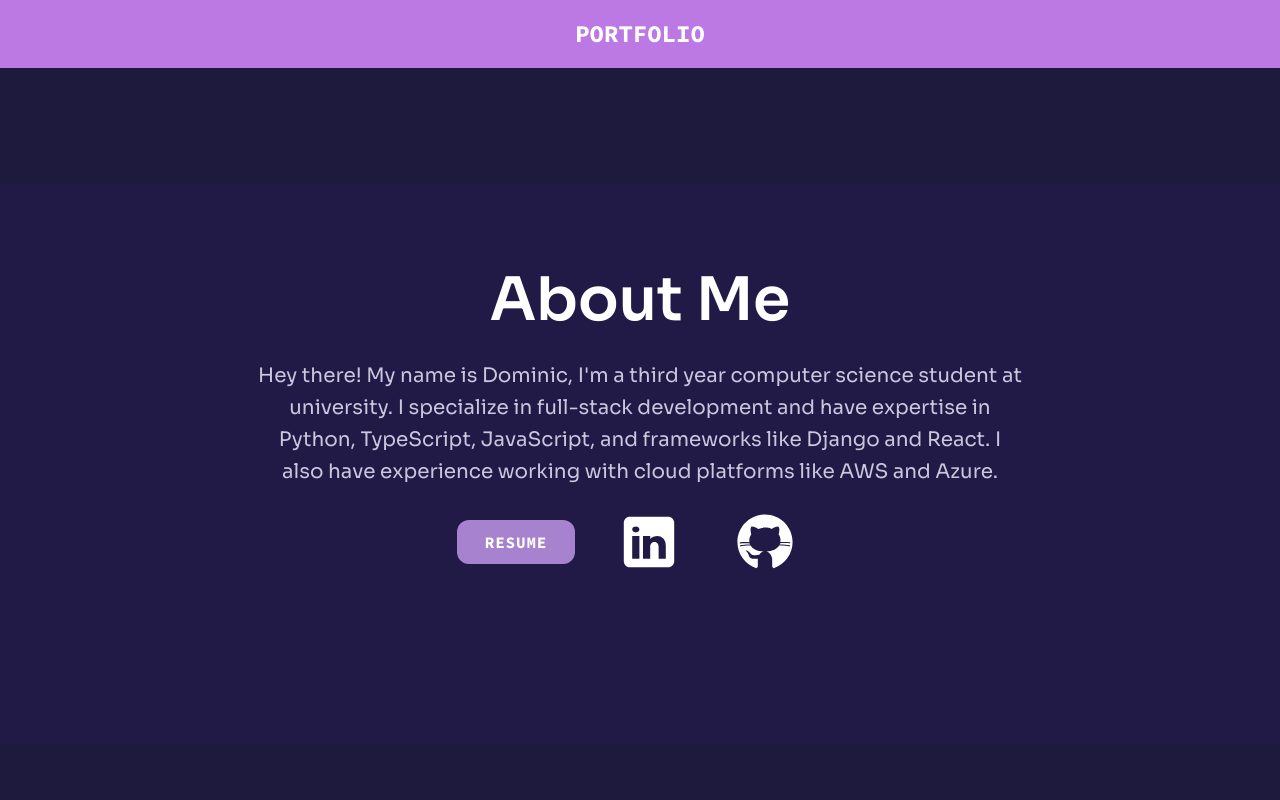
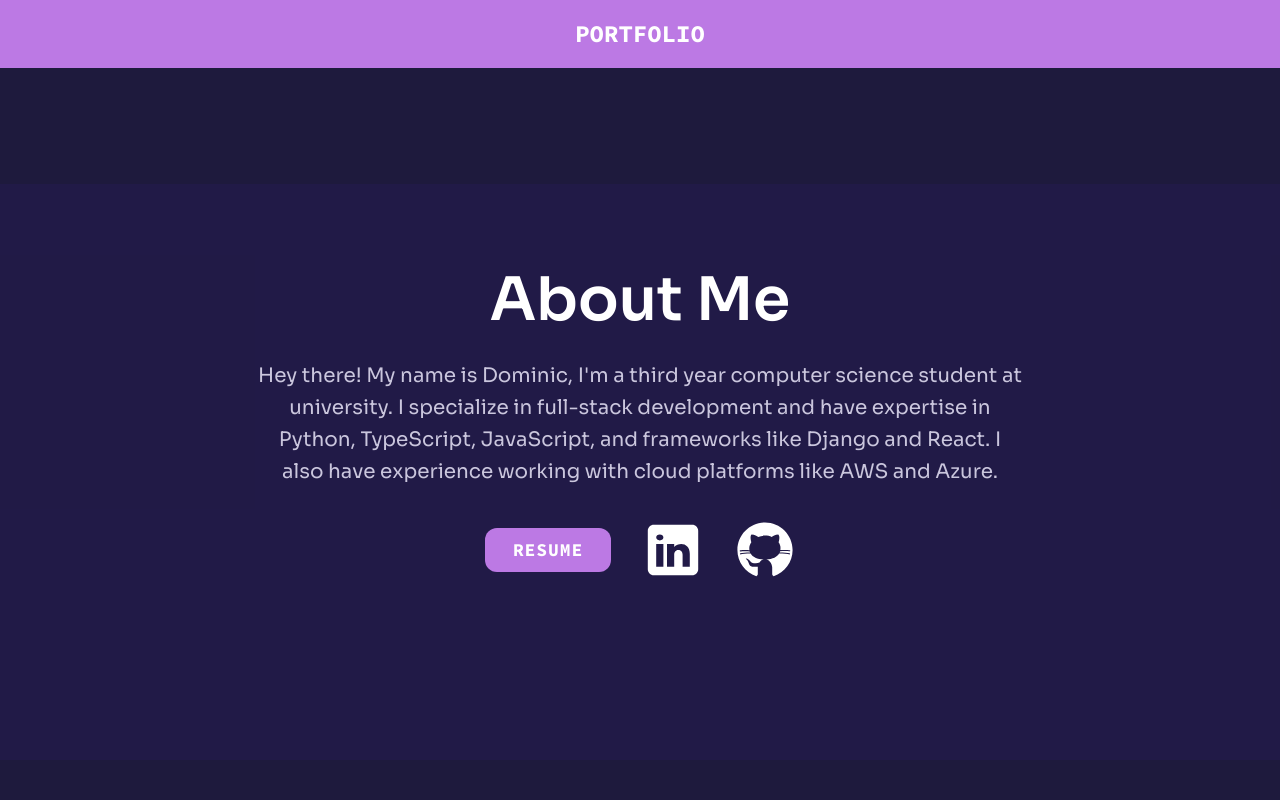
Before and after one commit to dbradley2003/my-web-portfolio, a React (Vite) app: page / in a window 1280 px wide. Shown: the top 800 px of the page. Built offline with nearby package versions, Linux system fonts and the light colour scheme.

Commit message:
fixed svg dimensions

```diff
--- a/src/components/ui/AboutMe.tsx
+++ b/src/components/ui/AboutMe.tsx
@@ -1,8 +1,9 @@
+import { Link } from "react-router-dom";
 import { Button } from "./Button";
 import { Section } from "./Section";
 
-import GitHub from "@/assets/svg/github-icon.svg";
-import LinkedIn from "@/assets/svg/linkedin-icon.svg";
+import GitHub from "@/assets/svg/github-icon.svg?react";
+import LinkedIn from "@/assets/svg/linkedin-icon.svg?react";
 
 export const AboutMe = () => {
   return (
@@ -18,77 +19,31 @@ export const AboutMe = () => {
             platforms like AWS and Azure.
           </p>
 
-          <div className="flex items-center justify-center ">
+          <div className="flex items-center justify-center gap-8  ">
             <Button
               href=""
               white={false}
-              className=" bg-lightAction/80 text-base rounded-xl "
+              className=" bg-action text-lg rounded-xl "
             >
               Resume
             </Button>
-            <div className="flex items-center justify-center ml-4">
             <Button
               href="https://www.linkedin.com/in/dominic-bradley-602787241/"
               white={false}
+              className="w-15 h-15 border-none "
             >
-                <img src={LinkedIn} alt="GitHub" className="w-15 h-15" />
-                {/* <span className="body-1">LinkedIn</span> */}
+              <LinkedIn className="w-15 h-15" />
             </Button>{" "}
-              <Button href="https://github.com/dbradley2003" white={false}>
-                <img src={GitHub} alt="GitHub" className="w-15 h-15" />
-                {/* <span className="body-1">GitHub</span> */}
+            <Button
+              href="https://github.com/dbradley2003"
+              white={false}
+              className="w-15 h-15 border-none "
+            >
+              <GitHub className="w-15 h-15 " />
             </Button>
-            </div>
           </div>
         </div>
       </div>
     </Section>
   );
 };
-
-{
-  /* <div className="container border-2  grid font-terminal shadow-sm  grid-cols-2 bg-lightAction text-background justif-center items-center rounded-xl h-[35rem]   "> */
-}
-/* <Button
-              className="text-lg text-background "
-              href="https://github.com/dbradley2003"
-            >
-              <GitHub />
-              <span>GitHub</span>
-            </Button>
-
-            <Button
-              className="text-lg text-background "
-              href="https://www.linkedin.com/in/dominic-bradley-602787241/"
-            >
-              <LinkedIn />
-              <span>LinkedIn</span>
-            </Button> */
-
-{
-  /* <div className="flex col-span-1 justify-center items-left "> */
-}
-{
-  /* <img
-            src={PersonIMG}
-            alt="About Me"
-            className="rounded-full object-cover w-[200px] max-h-[200px]  bg-primary/15  py-8 px-14"
-          /> */
-}
-{
-  /* </div> */
-}
-{
-  /* <Heading
-            className="md:max-w-md lg:max-w-lg"
-            title="About Me"
-            text="I am a software engineer based in Chicago, USA. I specialize in
-            building exceptional websites, full-stack applications, and everything in
-            between."
-            button={
-              <Button className="bg-primary text-white text-base" white={false}>
-                Resume
-              </Button>
-            }
-          ></Heading> */
-}
--- a/src/components/ui/FileExplorer.tsx
+++ b/src/components/ui/FileExplorer.tsx
@@ -24,7 +24,7 @@ export const FileExplorer = () => {
         <div className="relative ">
           <div
             className="relative md:text-left
-           mb-[8.875rem] lg:mb-[2.25rem]
+           mb-[2.875rem] lg:mb-[2.25rem]
            "
           >
             <div
```
Also changed, not shown: src/assets/svg/github-icon.svg, src/assets/svg/linkedin-icon.svg. Lines whose indentation alone changed are shown as unchanged.
